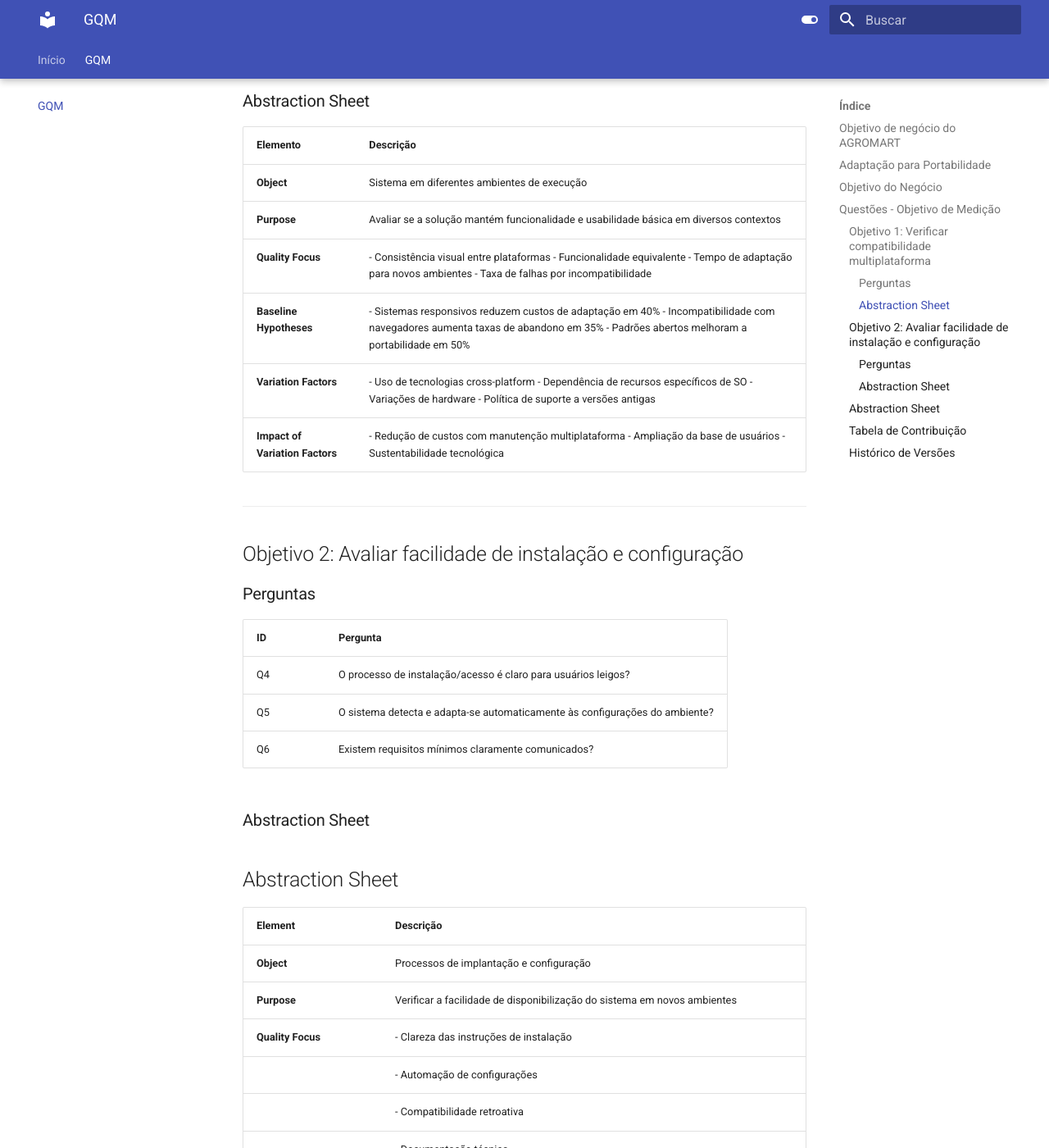
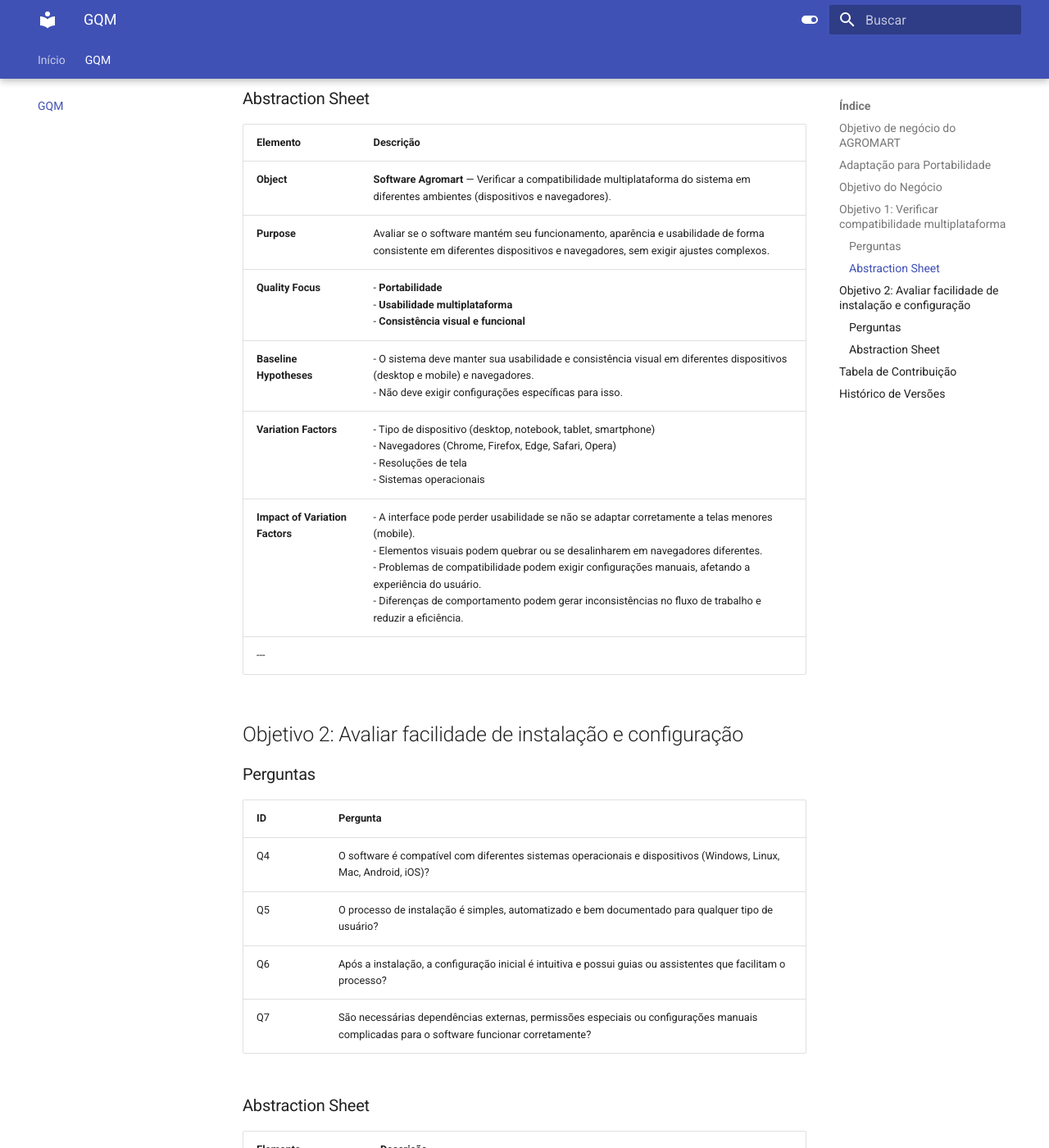
Before and after one commit to FCTE-Qualidade-de-Software-1/2025-1-T01-MARLYN-WESCOFF, an MkDocs documentation site: the page built from docs/GQM.md, in a window 1280 px wide and 1400 px high, scrolled down 1619 px. Shown: the whole window at 82% size. Built offline with MkDocs 1.6.1 and Material for MkDocs 9.7.7, drawn with Linux system fonts in a browser that asks for light colours; some of the changed text lies outside the part shown.

Commit message:
mdua abstraction sheets

```diff
--- a/docs/GQM.md
+++ b/docs/GQM.md
@@ -26,8 +26,6 @@
 
 ---
 
-# Questões - Objetivo de Medição
-
 ## Objetivo 1: Verificar compatibilidade multiplataforma
 
 ### Perguntas
@@ -36,52 +34,42 @@
 | --- | ------- |
 | Q1 | A interface mantém sua usabilidade básica em diferentes dispositivos (mobile/desktop)? |
 | Q2 | Os elementos visuais se comportam consistentemente em vários navegadores? |
-| Q3 | O sistema requer configurações especiais para funcionar em diferentes ambientes? |
+| Q3 | Existem limitações de desempenho ou funcionalidades quando o software roda em diferentes plataformas? |
 
 
 ### Abstraction Sheet
 
-| **Elemento** | **Descrição** |
-|--------------|---------------|
-| **Object** | 	Sistema em diferentes ambientes de execução |
-| **Purpose** | Avaliar se a solução mantém funcionalidade e usabilidade básica em diversos contextos |
-| **Quality Focus** | - Consistência visual entre plataformas - Funcionalidade equivalente - Tempo de adaptação para novos ambientes - Taxa de falhas por incompatibilidade |
-| **Baseline Hypotheses** | - Sistemas responsivos reduzem custos de adaptação em 40% - Incompatibilidade com navegadores aumenta taxas de abandono em 35% - Padrões abertos melhoram a portabilidade em 50%|
-| **Variation Factors** | - Uso de tecnologias cross-platform - Dependência de recursos específicos de SO - Variações de hardware - Política de suporte a versões antigas |
-| **Impact of Variation Factors** | - Redução de custos com manutenção multiplataforma - Ampliação da base de usuários - Sustentabilidade tecnológica |
-
+| Elemento | Descrição |
+| ------------------------------ | ---------------------------------------------------------------------------------------------------------------------------------------------------------------------------------------------------------------------------------------------------------------------------------------------------------------------------------------------------------------------------------------------------- |
+| **Object**                     | **Software Agromart** — Verificar a compatibilidade multiplataforma do sistema em diferentes ambientes (dispositivos e navegadores).|
+| **Purpose**                    | Avaliar se o software mantém seu funcionamento, aparência e usabilidade de forma consistente em diferentes dispositivos e navegadores, sem exigir ajustes complexos.|
+| **Quality Focus**              | - **Portabilidade**<br>- **Usabilidade multiplataforma**<br>- **Consistência visual e funcional** |
+| **Baseline Hypotheses**        | - O sistema deve manter sua usabilidade e consistência visual em diferentes dispositivos (desktop e mobile) e navegadores.<br>- Não deve exigir configurações específicas para isso.|
+| **Variation Factors**          | - Tipo de dispositivo (desktop, notebook, tablet, smartphone)<br>- Navegadores (Chrome, Firefox, Edge, Safari, Opera)<br>- Resoluções de tela<br>- Sistemas operacionais |
+| **Impact of Variation Factors**| - A interface pode perder usabilidade se não se adaptar corretamente a telas menores (mobile).<br>- Elementos visuais podem quebrar ou se desalinharem em navegadores diferentes.<br>- Problemas de compatibilidade podem exigir configurações manuais, afetando a experiência do usuário.<br>- Diferenças de comportamento podem gerar inconsistências no fluxo de trabalho e reduzir a eficiência. |
 ---
 
 ## Objetivo 2: Avaliar facilidade de instalação e configuração
 
 ### Perguntas
 
-| ID  | Pergunta                                                                 |
-|------|--------------------------------------------------------------------------|
-| Q4   | O processo de instalação/acesso é claro para usuários leigos?            |
-| Q5   | O sistema detecta e adapta-se automaticamente às configurações do ambiente? |
-| Q6   | Existem requisitos mínimos claramente comunicados?                      |
-
+| ID | Pergunta                                                                                                                                 |
+| -- | ---------------------------------------------------------------------------------------------------------------------------------------- |
+| Q4 | O software é compatível com diferentes sistemas operacionais e dispositivos (Windows, Linux, Mac, Android, iOS)?                         |
+| Q5 | O processo de instalação é simples, automatizado e bem documentado para qualquer tipo de usuário?                                        |
+| Q6 | Após a instalação, a configuração inicial é intuitiva e possui guias ou assistentes que facilitam o processo?                            |
+| Q7 | São necessárias dependências externas, permissões especiais ou configurações manuais complicadas para o software funcionar corretamente? |
 
 ### Abstraction Sheet
 
-## Abstraction Sheet
-
-| Element               | Descrição                                                                 |
-|---------------------- |--------------------------------------------------------------------------|
-| **Object**            | Processos de implantação e configuração                                   |
-| **Purpose**           | Verificar a facilidade de disponibilização do sistema em novos ambientes |
-| **Quality Focus**     | - Clareza das instruções de instalação                                    |
-|                       | - Automação de configurações                                             |
-|                       | - Compatibilidade retroativa                                             |
-|                       | - Documentação técnica                                                   |
-| **Baseline Hypotheses** | - Instaladores automatizados reduzem erros em 60%                        |
-|                       | - Requisitos mal especificados aumentam falhas na instalação             |
-|                       | - Sistemas modulares facilitam adaptações                                |
-| **Variation Factors** | - Complexidade da arquitetura                                            |
-|                       | - Dependências externas                                                  |
-|                       | - Política de atualizações                                               |
-| **Impact of Variation Factors** | - Redução do tempo de implantação - Menor necessidade de suporte técnico - Escalabilidade da solução |
+| Elemento | Descrição |
+| ------------------------------- | ----------------------------------------------------------------------------------------------------------------------------------------------------------------------------------------------------------------------------------------------------------------------------------------------------------------------------------------------------------------- |
+| **Object**                      | **Software Agromart** — Avaliação das características relacionadas à compatibilidade multiplataforma, instalação e configuração.|
+| **Purpose**                     | Avaliar se o software funciona corretamente em diferentes plataformas e se o processo de instalação e configuração é simples e acessível.|
+| **Quality Focus**               | - **Portabilidade** (compatibilidade multiplataforma)<br>- **Facilidade de instalação e configuração** |
+| **Baseline Hypotheses**         | - O software deve funcionar corretamente em diferentes sistemas operacionais e navegadores.<br>- O processo de instalação e configuração deve ser simples e bem documentado. |
+| **Variation Factors**           | - Sistema operacional (Windows, Linux, macOS, Android, iOS)<br>- Tipo de dispositivo (desktop, mobile)<br>- Navegadores (Chrome, Firefox, Edge, Safari)<br>- Perfil do usuário (técnico ou não técnico)<br>- Dependências externas ou requisitos específicos de ambiente |
+| **Impact of Variation Factors** | - Incompatibilidades podem comprometer a experiência do usuário em determinadas plataformas.<br>- Processos de instalação complexos podem gerar erros ou abandono do uso.<br>- Problemas de renderização podem afetar a usabilidade em navegadores ou dispositivos específicos.<br>- Necessidade de configurações manuais pode reduzir a adoção e aumentar erros. |
 
 ---
 
```
Also changed, not shown: other parts of docs/GQM.md (+3 -1 lines).
